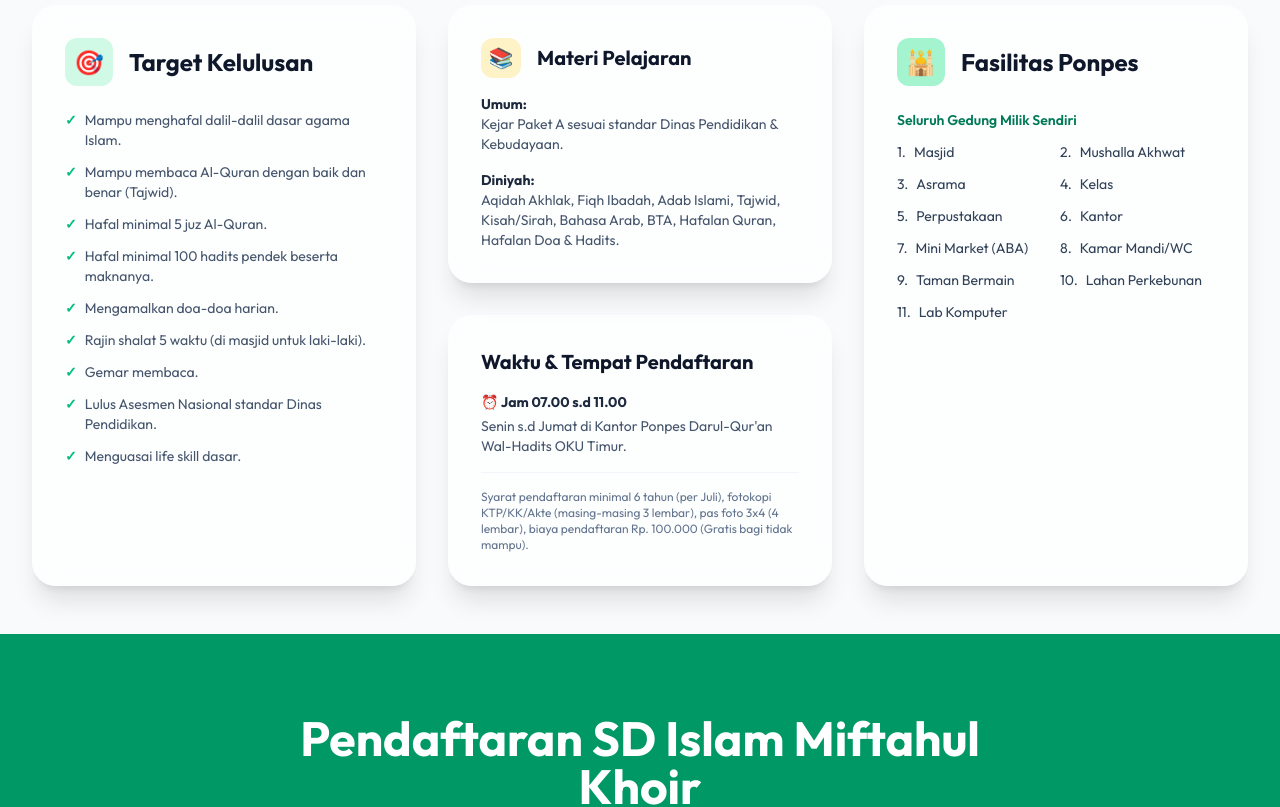
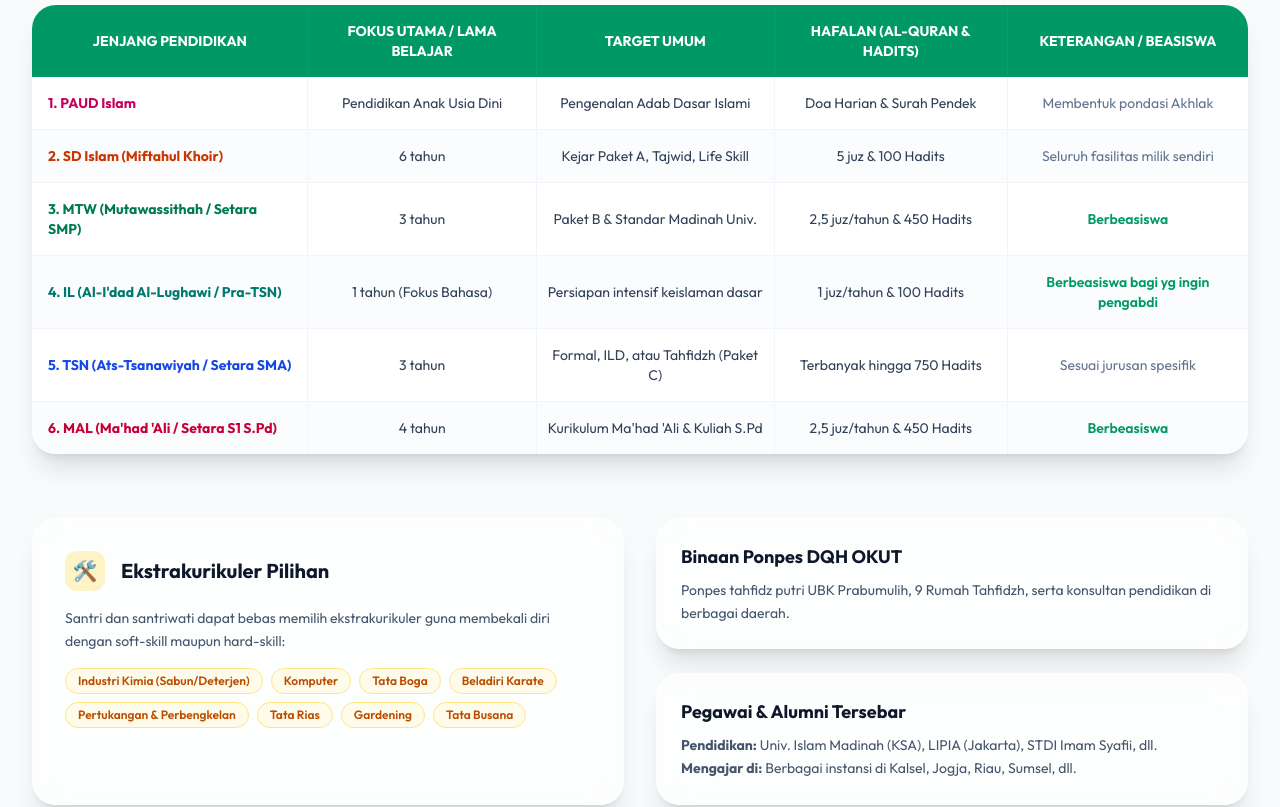
Before and after one commit to ponpesdqh/PSB, a Next.js app: page / in a window 1280 px wide. Shown: the part 1300-2107 px from the top of the page. Built offline with nearby package versions, Linux system fonts and the light colour scheme.

Commit message:
Update table to include all 6 jenjang

```diff
--- a/src/app/page.tsx
+++ b/src/app/page.tsx
@@ -35,108 +35,138 @@ export default function Home() {
         </div>
       </section>
 
-      {/* Muqaddimah & Overview */}
+      {/* Overview Ponpes */}
       <section className="py-16 bg-white dark:bg-slate-950">
         <div className="max-w-7xl mx-auto px-4 sm:px-6 lg:px-8">
           <div className="text-center mb-12">
-            <h2 className="text-3xl md:text-5xl font-bold text-slate-900 dark:text-white mb-4">Kenapa Memilih SD Islam Miftahul Khoir?</h2>
+            <h2 className="text-3xl md:text-5xl font-bold text-slate-900 dark:text-white mb-4">Program Pendidikan Ponpes DQH OKUT</h2>
             <div className="w-24 h-1.5 bg-emerald-500 mx-auto rounded-full"></div>
             <p className="mt-6 text-slate-600 dark:text-slate-400 max-w-4xl mx-auto text-lg leading-relaxed">
-              Zaman sudah mulai berubah, lingkungan yang buruk, teman bermain dan wawasan negatif sangat berpengaruh terhadap perkembangan anak. Yayasan Kunci Kebaikan OKU Timur mendirikan SD Islam Miftahul Khoir untuk mencetak generasi muslim yang berilmu, taat beribadah dan bermanfaat. <br /><br />
-              <span className="font-semibold italic">"Jangan salah memilih sekolah!"</span>
+              Bismillah. Pendaftaran Pondok Pesantren Darul-Qur'an Wal-Hadits (DQH) OKU Timur meliputi 6 jenjang pendidikan: PAUD, SD, Mutawassithah (SMP), I'dad Lughawi (IL), Tsanawiyah (SMA), dan Ma'had 'Ali (S1).<br /><br />
+              <span className="font-semibold text-emerald-600 dark:text-emerald-400">Seluruh jenjang (terutama tingkat menengah ke atas) ditargetkan insyaallah akan menguasai bahasa Arab aktif dan pasif dalam 3 bulan.</span>
             </p>
           </div>
         </div>
       </section>
 
-      {/* Grid Features */}
+      {/* Tabel Program (Responsive Grid) */}
       <section className="py-12 bg-slate-50 dark:bg-slate-900">
         <div className="max-w-7xl mx-auto px-4 sm:px-6 lg:px-8">
-          <div className="grid md:grid-cols-2 lg:grid-cols-3 gap-8">
 
-            {/* Target Kelulusan */}
-            <div className="glass p-8 rounded-3xl border-t-4 border-t-emerald-500 shadow-xl bg-white dark:bg-slate-800">
-              <div className="flex items-center gap-4 mb-6">
-                <div className="w-12 h-12 bg-emerald-100 dark:bg-emerald-900/50 rounded-xl flex items-center justify-center text-emerald-600 dark:text-emerald-400 text-2xl">🎯</div>
-                <h3 className="text-2xl font-bold text-slate-900 dark:text-white">Target Kelulusan</h3>
-              </div>
-              <ul className="space-y-3 text-sm text-slate-600 dark:text-slate-300">
-                <li className="flex gap-2"><span className="text-emerald-500 font-bold">✓</span> Mampu menghafal dalil-dalil dasar agama Islam.</li>
-                <li className="flex gap-2"><span className="text-emerald-500 font-bold">✓</span> Mampu membaca Al-Quran dengan baik dan benar (Tajwid).</li>
-                <li className="flex gap-2"><span className="text-emerald-500 font-bold">✓</span> Hafal minimal 5 juz Al-Quran.</li>
-                <li className="flex gap-2"><span className="text-emerald-500 font-bold">✓</span> Hafal minimal 100 hadits pendek beserta maknanya.</li>
-                <li className="flex gap-2"><span className="text-emerald-500 font-bold">✓</span> Mengamalkan doa-doa harian.</li>
-                <li className="flex gap-2"><span className="text-emerald-500 font-bold">✓</span> Rajin shalat 5 waktu (di masjid untuk laki-laki).</li>
-                <li className="flex gap-2"><span className="text-emerald-500 font-bold">✓</span> Gemar membaca.</li>
-                <li className="flex gap-2"><span className="text-emerald-500 font-bold">✓</span> Lulus Asesmen Nasional standar Dinas Pendidikan.</li>
-                <li className="flex gap-2"><span className="text-emerald-500 font-bold">✓</span> Menguasai life skill dasar.</li>
-              </ul>
+          <div className="overflow-x-auto rounded-3xl shadow-xl mb-16">
+            <table className="min-w-full text-sm text-left bg-white dark:bg-slate-800">
+              <thead className="bg-emerald-600 text-white font-bold text-center">
+                <tr>
+                  <th className="px-4 py-4 border-r border-emerald-500/30">JENJANG PENDIDIKAN</th>
+                  <th className="px-2 py-4 border-r border-emerald-500/30">FOKUS UTAMA / LAMA BELAJAR</th>
+                  <th className="px-2 py-4 border-r border-emerald-500/30">TARGET UMUM</th>
+                  <th className="px-2 py-4 border-r border-emerald-500/30">HAFALAN (AL-QURAN & HADITS)</th>
+                  <th className="px-2 py-4">KETERANGAN / BEASISWA</th>
+                </tr>
+              </thead>
+              <tbody className="divide-y divide-slate-100 dark:divide-slate-700 text-slate-700 dark:text-slate-300">
+
+                {/* 1. PAUD */}
+                <tr className="hover:bg-slate-50 dark:hover:bg-slate-700/50 transition-colors">
+                  <td className="px-4 py-4 font-bold text-pink-700 dark:text-pink-400 border-r border-slate-100 dark:border-slate-700">1. PAUD Islam</td>
+                  <td className="px-2 py-4 text-center border-r border-slate-100 dark:border-slate-700">Pendidikan Anak Usia Dini</td>
+                  <td className="px-2 py-4 text-center border-r border-slate-100 dark:border-slate-700">Pengenalan Adab Dasar Islami</td>
+                  <td className="px-2 py-4 text-center border-r border-slate-100 dark:border-slate-700">Doa Harian & Surah Pendek</td>
+                  <td className="px-2 py-4 text-center text-slate-500">Membentuk pondasi Akhlak</td>
+                </tr>
+
+                {/* 2. SD */}
+                <tr className="hover:bg-slate-50 dark:hover:bg-slate-700/50 transition-colors bg-slate-50/50 dark:bg-slate-800/50">
+                  <td className="px-4 py-4 font-bold text-orange-700 dark:text-orange-400 border-r border-slate-100 dark:border-slate-700">2. SD Islam (Miftahul Khoir)</td>
+                  <td className="px-2 py-4 text-center border-r border-slate-100 dark:border-slate-700">6 tahun</td>
+                  <td className="px-2 py-4 text-center border-r border-slate-100 dark:border-slate-700">Kejar Paket A, Tajwid, Life Skill</td>
+                  <td className="px-2 py-4 text-center border-r border-slate-100 dark:border-slate-700">5 juz & 100 Hadits</td>
+                  <td className="px-2 py-4 text-center text-slate-500">Seluruh fasilitas milik sendiri</td>
+                </tr>
+
+                {/* 3. MTW */}
+                <tr className="hover:bg-slate-50 dark:hover:bg-slate-700/50 transition-colors">
+                  <td className="px-4 py-4 font-bold text-emerald-700 dark:text-emerald-400 border-r border-slate-100 dark:border-slate-700">3. MTW (Mutawassithah / Setara SMP)</td>
+                  <td className="px-2 py-4 text-center border-r border-slate-100 dark:border-slate-700">3 tahun</td>
+                  <td className="px-2 py-4 text-center border-r border-slate-100 dark:border-slate-700">Paket B & Standar Madinah Univ.</td>
+                  <td className="px-2 py-4 text-center border-r border-slate-100 dark:border-slate-700">2,5 juz/tahun & 450 Hadits</td>
+                  <td className="px-2 py-4 text-center text-emerald-600 font-semibold">Berbeasiswa</td>
+                </tr>
+
+                {/* 4. IL */}
+                <tr className="hover:bg-slate-50 dark:hover:bg-slate-700/50 transition-colors bg-slate-50/50 dark:bg-slate-800/50">
+                  <td className="px-4 py-4 font-bold text-teal-700 dark:text-teal-400 border-r border-slate-100 dark:border-slate-700">4. IL (Al-I'dad Al-Lughawi / Pra-TSN)</td>
+                  <td className="px-2 py-4 text-center border-r border-slate-100 dark:border-slate-700">1 tahun (Fokus Bahasa)</td>
+                  <td className="px-2 py-4 text-center border-r border-slate-100 dark:border-slate-700">Persiapan intensif keislaman dasar</td>
+                  <td className="px-2 py-4 text-center border-r border-slate-100 dark:border-slate-700">1 juz/tahun & 100 Hadits</td>
+                  <td className="px-2 py-4 text-center text-emerald-600 font-semibold">Berbeasiswa bagi yg ingin pengabdi</td>
+                </tr>
+
+                {/* 5. TSN */}
+                <tr className="hover:bg-slate-50 dark:hover:bg-slate-700/50 transition-colors">
+                  <td className="px-4 py-4 font-bold text-blue-700 dark:text-blue-400 border-r border-slate-100 dark:border-slate-700">5. TSN (Ats-Tsanawiyah / Setara SMA)</td>
+                  <td className="px-2 py-4 text-center border-r border-slate-100 dark:border-slate-700">3 tahun</td>
+                  <td className="px-2 py-4 text-center border-r border-slate-100 dark:border-slate-700">Formal, ILD, atau Tahfidzh (Paket C)</td>
+                  <td className="px-2 py-4 text-center border-r border-slate-100 dark:border-slate-700">Terbanyak hingga 750 Hadits</td>
+                  <td className="px-2 py-4 text-center text-slate-500">Sesuai jurusan spesifik</td>
+                </tr>
+
+                {/* 6. MAL */}
+                <tr className="hover:bg-slate-50 dark:hover:bg-slate-700/50 transition-colors bg-slate-50/50 dark:bg-slate-800/50">
+                  <td className="px-4 py-4 font-bold text-rose-700 dark:text-rose-400 border-r border-slate-100 dark:border-slate-700">6. MAL (Ma'had 'Ali / Setara S1 S.Pd)</td>
+                  <td className="px-2 py-4 text-center border-r border-slate-100 dark:border-slate-700">4 tahun</td>
+                  <td className="px-2 py-4 text-center border-r border-slate-100 dark:border-slate-700">Kurikulum Ma'had 'Ali & Kuliah S.Pd</td>
+                  <td className="px-2 py-4 text-center border-r border-slate-100 dark:border-slate-700">2,5 juz/tahun & 450 Hadits</td>
+                  <td className="px-2 py-4 text-center text-emerald-600 font-semibold">Berbeasiswa</td>
+                </tr>
+
+              </tbody>
+            </table>
           </div>
 
-            {/* Materi Pelajaran & Syarat */}
-            <div className="space-y-8">
+          <div className="grid md:grid-cols-2 gap-8">
+            {/* Ekstrakurikuler */}
             <div className="glass p-8 rounded-3xl border-l-4 border-l-amber-500 shadow-xl bg-white dark:bg-slate-800">
               <div className="flex items-center gap-4 mb-4">
-                  <div className="w-10 h-10 bg-amber-100 dark:bg-amber-900/50 rounded-xl flex items-center justify-center text-amber-600 dark:text-amber-400 text-xl">📚</div>
-                  <h3 className="text-xl font-bold text-slate-900 dark:text-white">Materi Pelajaran</h3>
+                <div className="w-10 h-10 bg-amber-100 dark:bg-amber-900/50 rounded-xl flex items-center justify-center text-amber-600 dark:text-amber-400 text-xl">🛠️</div>
+                <h3 className="text-xl font-bold text-slate-900 dark:text-white">Ekstrakurikuler Pilihan</h3>
               </div>
-                <div className="text-sm text-slate-600 dark:text-slate-300 space-y-4">
-                  <div>
-                    <strong className="text-slate-800 dark:text-slate-200">Umum:</strong><br />
-                    Kejar Paket A sesuai standar Dinas Pendidikan & Kebudayaan.
-                  </div>
-                  <div>
-                    <strong className="text-slate-800 dark:text-slate-200">Diniyah:</strong><br />
-                    Aqidah Akhlak, Fiqh Ibadah, Adab Islami, Tajwid, Kisah/Sirah, Bahasa Arab, BTA, Hafalan Quran, Hafalan Doa & Hadits.
-                  </div>
+              <p className="text-sm text-slate-600 dark:text-slate-300 leading-relaxed">
+                Santri dan santriwati dapat bebas memilih ekstrakurikuler guna membekali diri dengan soft-skill maupun hard-skill:
+              </p>
+              <div className="mt-4 flex flex-wrap gap-2">
+                {['Industri Kimia (Sabun/Deterjen)', 'Komputer', 'Tata Boga', 'Beladiri Karate', 'Pertukangan & Perbengkelan', 'Tata Rias', 'Gardening', 'Tata Busana'].map((eks, i) => (
+                  <span key={i} className="px-3 py-1 bg-amber-50 dark:bg-slate-700 text-amber-700 dark:text-amber-300 rounded-full text-xs font-semibold border border-amber-200 dark:border-slate-600">{eks}</span>
+                ))}
               </div>
             </div>
 
-              <div className="glass p-8 rounded-3xl border-l-4 border-l-blue-500 shadow-xl bg-white dark:bg-slate-800">
-                <h3 className="text-xl font-bold text-slate-900 dark:text-white mb-4">Waktu & Tempat Pendaftaran</h3>
-                <p className="text-sm text-slate-600 dark:text-slate-300">
-                  <strong className="text-slate-800 dark:text-slate-200 block mb-1">⏰ Jam 07.00 s.d 11.00</strong>
-                  Senin s.d Jumat di Kantor Ponpes Darul-Qur'an Wal-Hadits OKU Timur.
+            {/* Binaan & Alumni */}
+            <div className="space-y-6">
+              <div className="glass p-6 rounded-3xl border-l-4 border-l-blue-500 shadow-xl bg-white dark:bg-slate-800">
+                <h3 className="text-lg font-bold text-slate-900 dark:text-white mb-2">Binaan Ponpes DQH OKUT</h3>
+                <p className="text-sm text-slate-600 dark:text-slate-300 leading-relaxed">
+                  Ponpes tahfidz putri UBK Prabumulih, 9 Rumah Tahfidzh, serta konsultan pendidikan di berbagai daerah.
                 </p>
-                <div className="mt-4 pt-4 border-t border-slate-100 dark:border-slate-700">
-                  <p className="text-xs text-slate-500">
-                    Syarat pendaftaran minimal 6 tahun (per Juli), fotokopi KTP/KK/Akte (masing-masing 3 lembar), pas foto 3x4 (4 lembar), biaya pendaftaran Rp. 100.000 (Gratis bagi tidak mampu).
+              </div>
+              <div className="glass p-6 rounded-3xl border-l-4 border-l-emerald-500 shadow-xl bg-white dark:bg-slate-800">
+                <h3 className="text-lg font-bold text-slate-900 dark:text-white mb-2">Pegawai & Alumni Tersebar</h3>
+                <p className="text-sm text-slate-600 dark:text-slate-300 leading-relaxed">
+                  <strong>Pendidikan:</strong> Univ. Islam Madinah (KSA), LIPIA (Jakarta), STDI Imam Syafii, dll.<br />
+                  <strong>Mengajar di:</strong> Berbagai instansi di Kalsel, Jogja, Riau, Sumsel, dll.
                 </p>
               </div>
             </div>
           </div>
 
-            {/* Fasilitas */}
-            <div className="glass p-8 rounded-3xl border-t-4 border-t-emerald-500 shadow-xl bg-emerald-50 dark:bg-slate-800">
-              <div className="flex items-center gap-4 mb-6">
-                <div className="w-12 h-12 bg-emerald-200 dark:bg-emerald-900/50 rounded-xl flex items-center justify-center text-emerald-700 dark:text-emerald-400 text-2xl">🕌</div>
-                <h3 className="text-2xl font-bold text-slate-900 dark:text-white">Fasilitas Ponpes</h3>
-              </div>
-              <p className="text-sm text-emerald-700 dark:text-emerald-400 font-semibold mb-3">Seluruh Gedung Milik Sendiri</p>
-              <ul className="grid grid-cols-2 gap-x-2 gap-y-3 text-sm text-slate-700 dark:text-slate-300">
-                <li className="flex gap-2"><span>1.</span> Masjid</li>
-                <li className="flex gap-2"><span>2.</span> Mushalla Akhwat</li>
-                <li className="flex gap-2"><span>3.</span> Asrama</li>
-                <li className="flex gap-2"><span>4.</span> Kelas</li>
-                <li className="flex gap-2"><span>5.</span> Perpustakaan</li>
-                <li className="flex gap-2"><span>6.</span> Kantor</li>
-                <li className="flex gap-2"><span>7.</span> Mini Market (ABA)</li>
-                <li className="flex gap-2"><span>8.</span> Kamar Mandi/WC</li>
-                <li className="flex gap-2"><span>9.</span> Taman Bermain</li>
-                <li className="flex gap-2"><span>10.</span> Lahan Perkebunan</li>
-                <li className="flex gap-2"><span>11.</span> Lab Komputer</li>
-              </ul>
-            </div>
-
-          </div>
         </div>
       </section>
 
       {/* CTA Bottom */}
       <section className="py-20 bg-emerald-600 dark:bg-emerald-900 text-white text-center">
         <div className="max-w-3xl mx-auto px-4">
-          <h2 className="text-3xl md:text-5xl font-bold mb-6">Pendaftaran SD Islam Miftahul Khoir</h2>
-          <p className="text-emerald-100 text-lg mb-10">Jangan lewatkan kesempatan untuk bergabung mencetak generasi muslim yang berilmu dan bermanfaat.</p>
+          <h2 className="text-3xl md:text-5xl font-bold mb-6">Pendaftaran Santri Baru Dibuka!</h2>
+          <p className="text-emerald-100 text-lg mb-10">Jangan lewatkan kesempatan untuk bergabung bersama keluarga besar Pondok Pesantren DQH OKU Timur.</p>
           <Link
             href="/pendaftaran"
             className="inline-block px-10 py-4 rounded-xl bg-white text-emerald-700 font-bold text-lg hover:shadow-xl hover:scale-105 transition-all duration-300"
```
Lines whose indentation alone changed are shown as unchanged.
